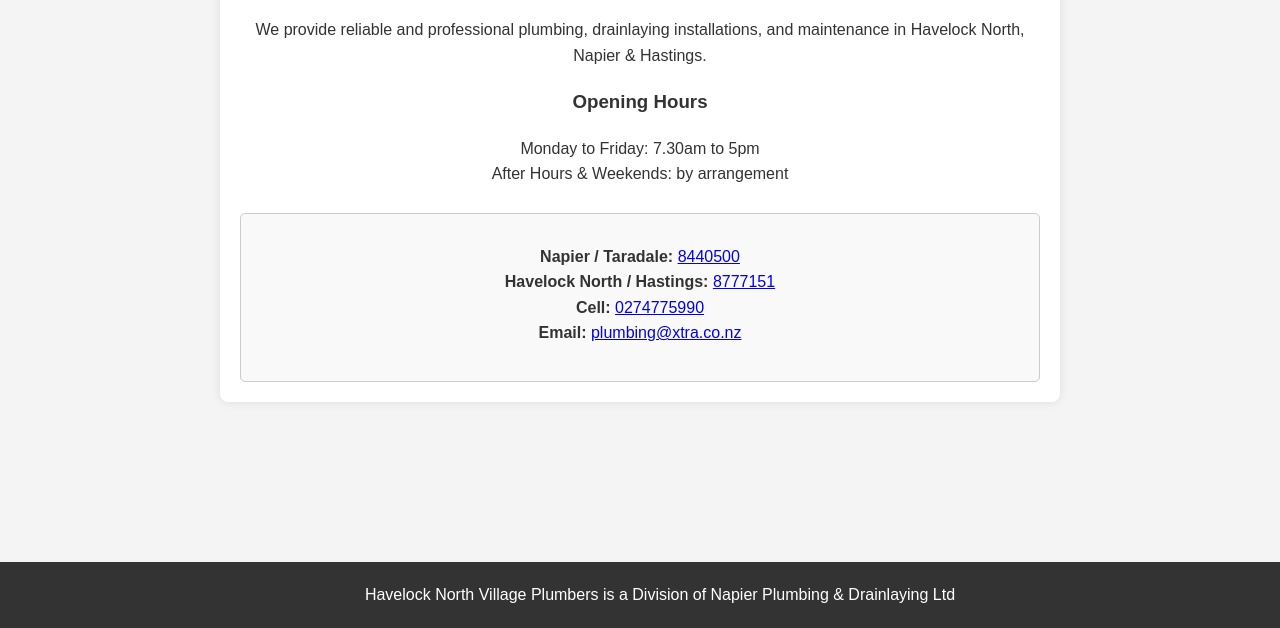
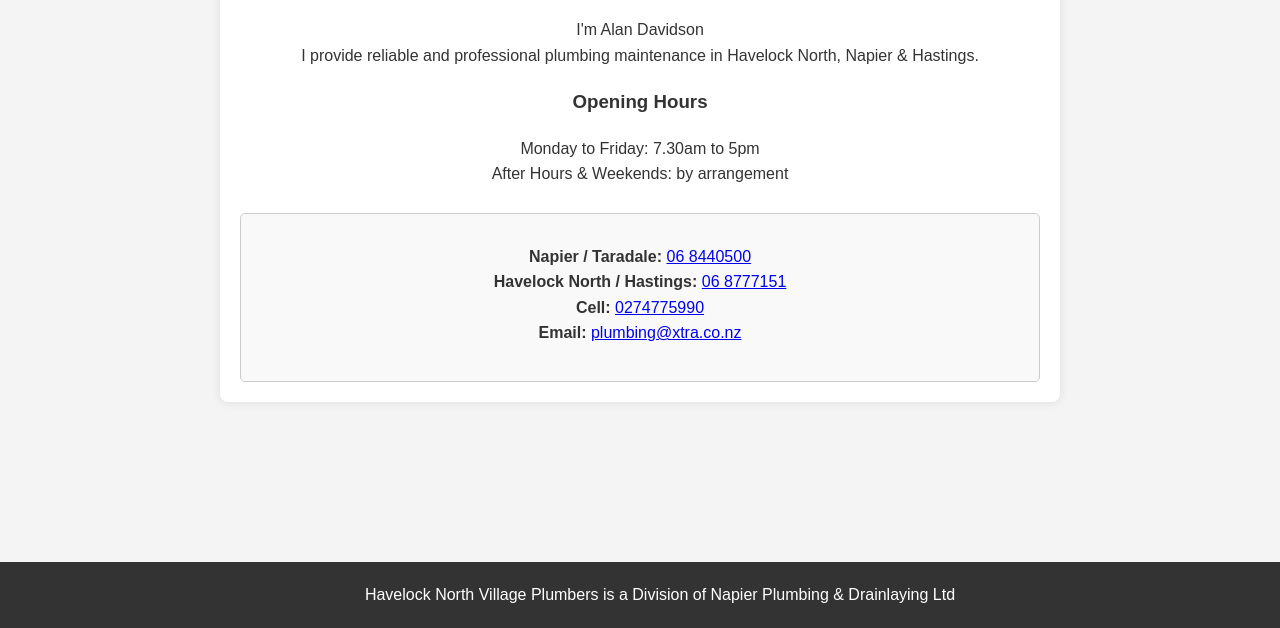
Before and after one commit to meganellendavidson/village-plumbers, a plain HTML site: page index.html in a window 1280 px wide. Shown: the part 172-800 px from the top of the page. Drawn offline with Linux system fonts and the light colour scheme.

Commit message:
review changes

```diff
--- a/index.html
+++ b/index.html
@@ -15,8 +15,9 @@
     <main>
         <h1 class="center-text">Welcome to Village Plumbers</h1>
         <p class="center-text">
-            We provide reliable and professional plumbing, drainlaying installations,
-            and maintenance in Havelock North, Napier & Hastings.
+            I'm Alan Davidson
+        <p class="center-text">
+            I provide reliable and professional plumbing maintenance in Havelock North, Napier & Hastings.
         </p>
         <div class="opening-hours">
             <h3 class="center-text">Opening Hours</h3>
@@ -28,8 +29,8 @@
         <div class="contact-sections">
             <section class="contact-details">
                 <h2 class="center-text"></h2>
-                <p class="center-text"><strong>Napier / Taradale:</strong> <a href="tel:8440500">8440500</a></p>
-                <p class="center-text"><strong>Havelock North / Hastings:</strong> <a href="tel:8777151">8777151</a></p>
+                <p class="center-text"><strong>Napier / Taradale:</strong> <a href="tel:06 8440500">06 8440500</a></p>
+                <p class="center-text"><strong>Havelock North / Hastings:</strong> <a href="tel:06 8777151">06 8777151</a></p>
                 <p class="center-text"><strong>Cell:</strong> <a href="tel:0274775990">0274775990</a></p>
                 <p class="center-text"><strong>Email:</strong> <a href="mailto:plumbing@xtra.co.nz">plumbing@xtra.co.nz</a></p>
                 <br>
```
